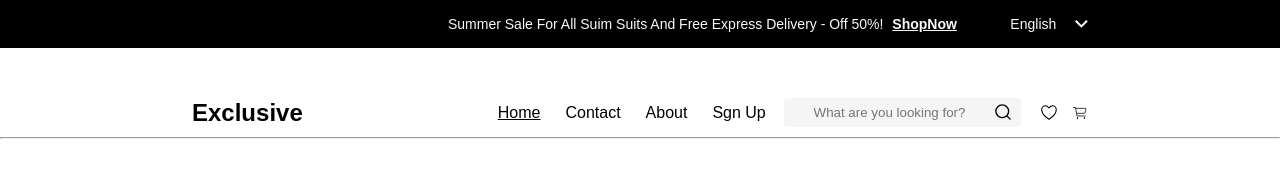
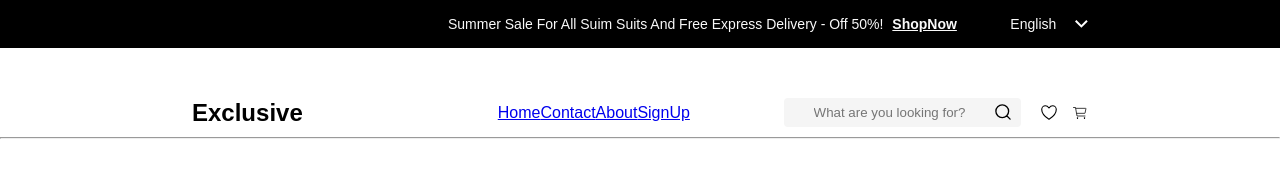
Before and after one commit to sanjaykrishna123/Exclusive-html, a plain HTML site: page index.html in a window 1280 px wide. Shown: the top 186 px of the page. Drawn offline with Linux system fonts and the light colour scheme; files whose address does not match are found by name.

Commit message:
Added <a> tags

```diff
--- a/index.html
+++ b/index.html
@@ -33,10 +33,10 @@
                         </h1>
 
                         <div class="pages">
-                            <p>Home</p>
-                            <p>Contact</p>
-                            <p>About</p>
-                            <p>Sgn Up</p>
+                            <a href="#">Home</a>
+                            <a href="#">Contact</a>
+                            <a href="#">About</a>
+                            <a href="#">SignUp</a>
                         </div>
                     </div>
 
```
